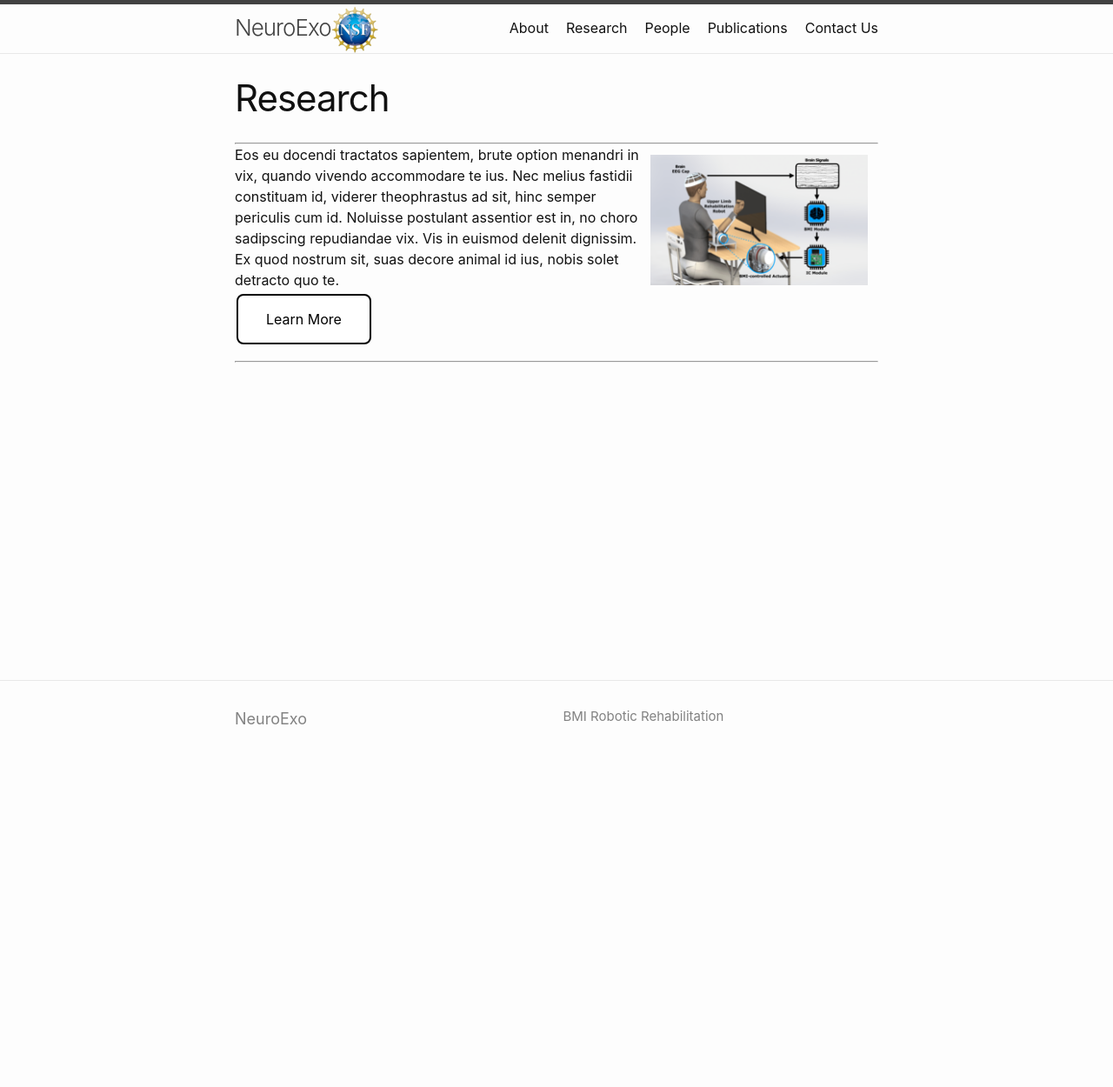
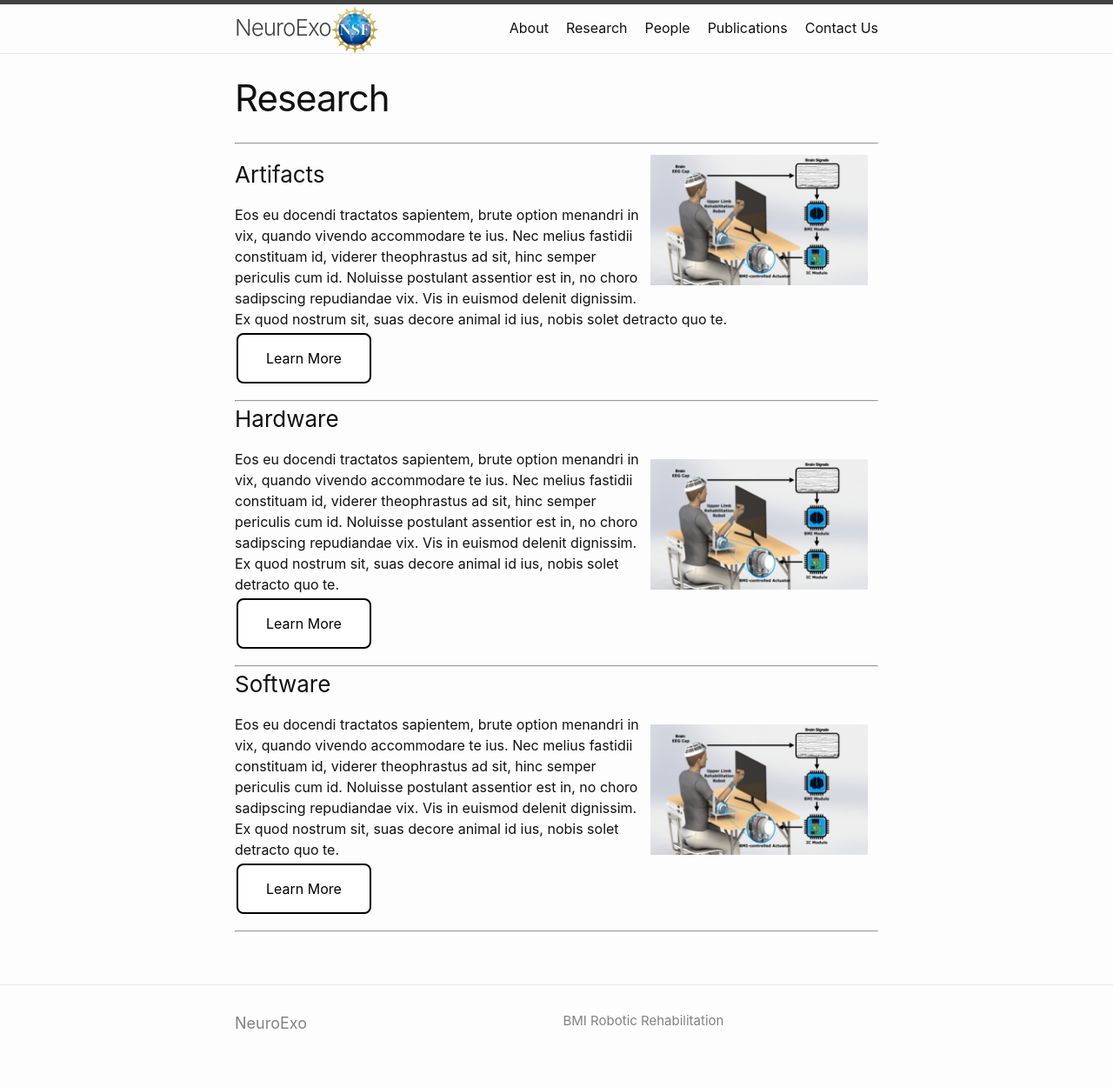
Before and after one commit to arcraik/neuroexo-website, a Jekyll site: the page built from research.md, in a window 1280 px wide. Shown: the whole page at 87% size. Built offline with Jekyll 4.4.1, drawn with Linux system fonts in a browser that asks for light colours; before the commit the page ends 900 px from its top, so only the background shows below that.

Commit message:
Update research.md

```diff
--- a/research.md
+++ b/research.md
@@ -4,7 +4,22 @@ title: Research
 ---
 <hr>
 <img class="section" src="/assets/newfigure.png" alt="Test" align="right" height="150" width="250" />
+<h3>Artifacts</h3>
 Eos eu docendi tractatos sapientem, brute option menandri in vix, quando vivendo accommodare te ius. Nec melius fastidii constituam id, viderer theophrastus ad sit, hinc semper periculis cum id. Noluisse postulant assentior est in, no choro sadipscing repudiandae vix. Vis in euismod delenit dignissim. Ex quod nostrum sit, suas decore animal id ius, nobis solet detracto quo te.
 <br>
 <a href="https://neuroexo.org" class="button" >Learn More</a>
 <hr>
+
+<h3>Hardware</h3>
+<img class="section" src="/assets/newfigure.png" alt="Test" align="right" height="150" width="250" />
+Eos eu docendi tractatos sapientem, brute option menandri in vix, quando vivendo accommodare te ius. Nec melius fastidii constituam id, viderer theophrastus ad sit, hinc semper periculis cum id. Noluisse postulant assentior est in, no choro sadipscing repudiandae vix. Vis in euismod delenit dignissim. Ex quod nostrum sit, suas decore animal id ius, nobis solet detracto quo te.
+<br>
+<a href="https://neuroexo.org" class="button" >Learn More</a>
+<hr>
+
+<h3>Software</h3>
+<img class="section" src="/assets/newfigure.png" alt="Test" align="right" height="150" width="250" />
+Eos eu docendi tractatos sapientem, brute option menandri in vix, quando vivendo accommodare te ius. Nec melius fastidii constituam id, viderer theophrastus ad sit, hinc semper periculis cum id. Noluisse postulant assentior est in, no choro sadipscing repudiandae vix. Vis in euismod delenit dignissim. Ex quod nostrum sit, suas decore animal id ius, nobis solet detracto quo te.
+<br>
+<a href="https://neuroexo.org" class="button" >Learn More</a>
+<hr>
```
